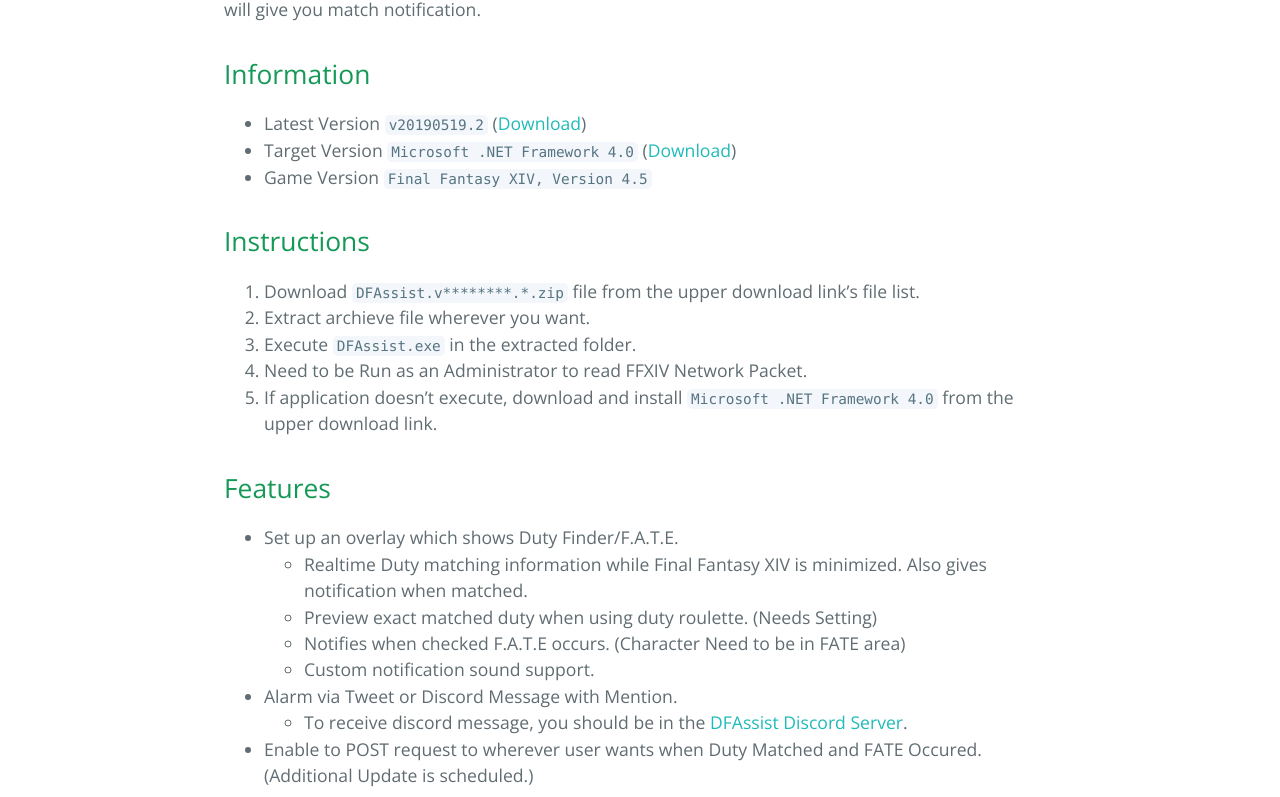
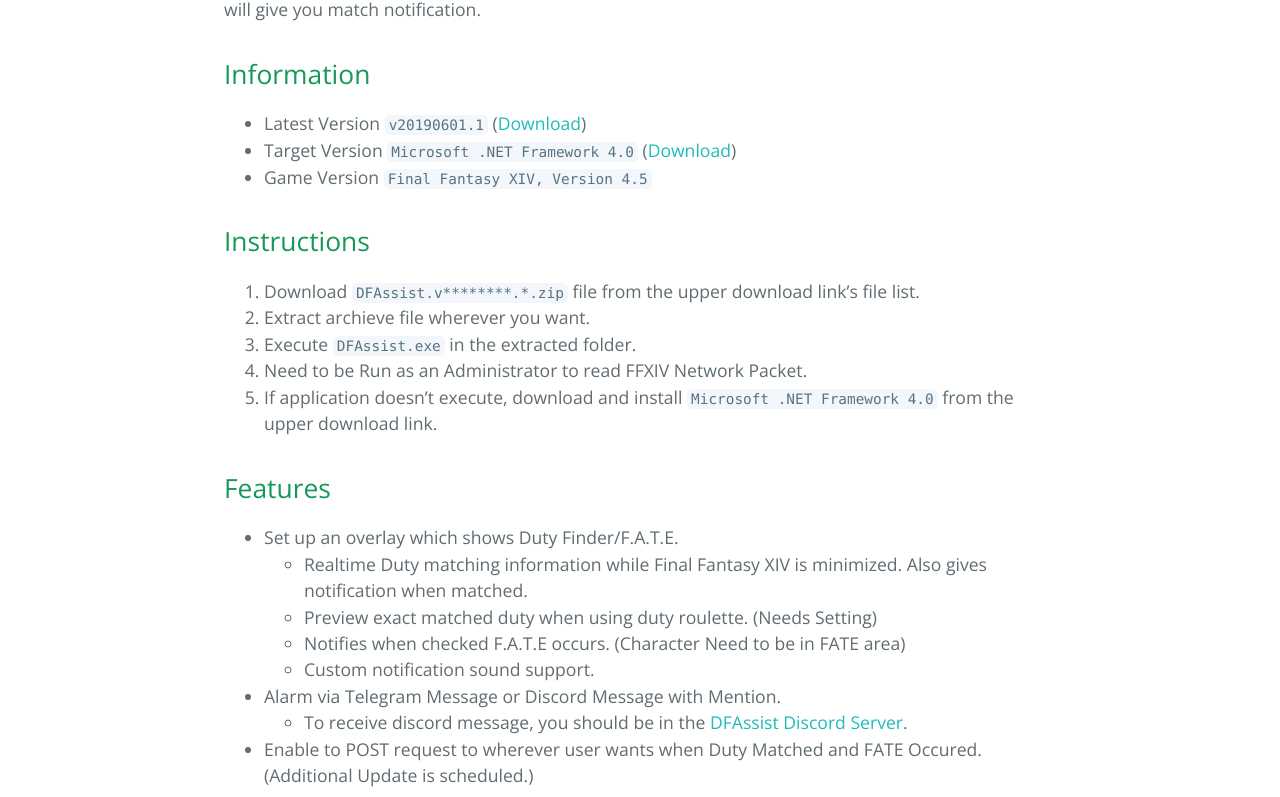
Before and after one commit to devunt/DFAssist, a Jekyll site: the page built from docs/index.en.md, in a window 1280 px wide and 1400 px high. Shown: the part 499-1296 px from the top of the window. Built offline with Jekyll 4.4.1, drawn with Linux system fonts in a browser that asks for light colours.

Commit message:
update v20190601.1

````diff
--- a/docs/index.en.md
+++ b/docs/index.en.md
@@ -10,7 +10,7 @@
 
 ## Information
 
-- Latest Version ```v20190519.2``` ([Download](https://github.com/jaehyuk-lee/DFAssist/releases/latest))
+- Latest Version ```v20190601.1``` ([Download](https://github.com/jaehyuk-lee/DFAssist/releases/latest))
 - Target Version ```Microsoft .NET Framework 4.0``` ([Download](https://www.microsoft.com/en-us/download/details.aspx?id=17851))
 - Game Version ```Final Fantasy XIV, Version 4.5```
 
@@ -29,7 +29,7 @@
   - Preview exact matched duty when using duty roulette. (Needs Setting)
   - Notifies when checked F.A.T.E occurs. (Character Need to be in FATE area)
   - Custom notification sound support.
-- Alarm via Tweet or Discord Message with Mention.
+- Alarm via Telegram Message or Discord Message with Mention.
   - To receive discord message, you should be in the [DFAssist Discord Server](https://discord.gg/RqesxtS).
 - Enable to POST request to wherever user wants when Duty Matched and FATE Occured. (Additional Update is scheduled.)
 
@@ -69,7 +69,7 @@
 ### Application UI
 
 ![Application UI 1](https://i.imgur.com/2XxRkp5.png)
-![Application UI 2](https://i.imgur.com/PZ9wAKd.png)
+![Application UI 2](https://i.imgur.com/xdBmYgc.png)
 ![Application UI 3](https://i.imgur.com/SnvH7Zf.png)
 
 ### Tray Icon
````
Also changed, not shown: docs/index.ja.md (+3 -3 lines), docs/index.md (+3 -3 lines), 1 other file.
